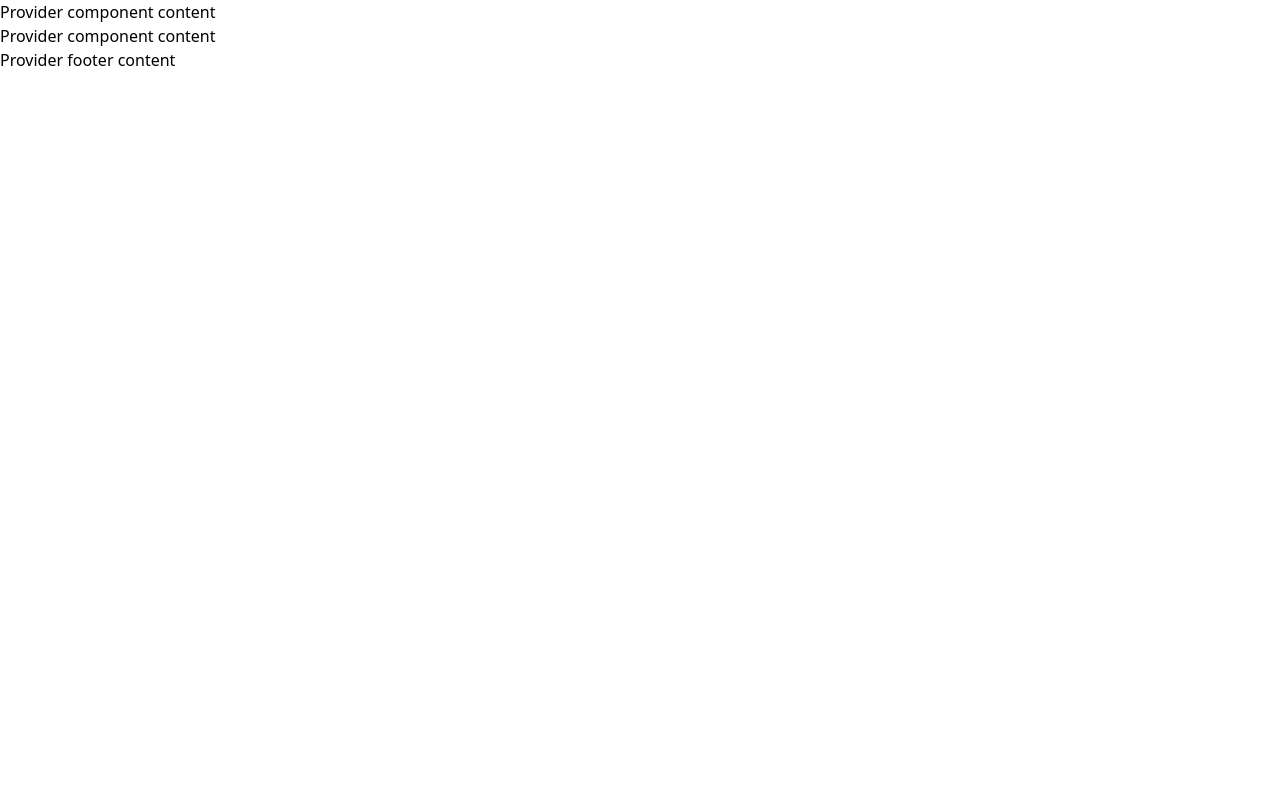
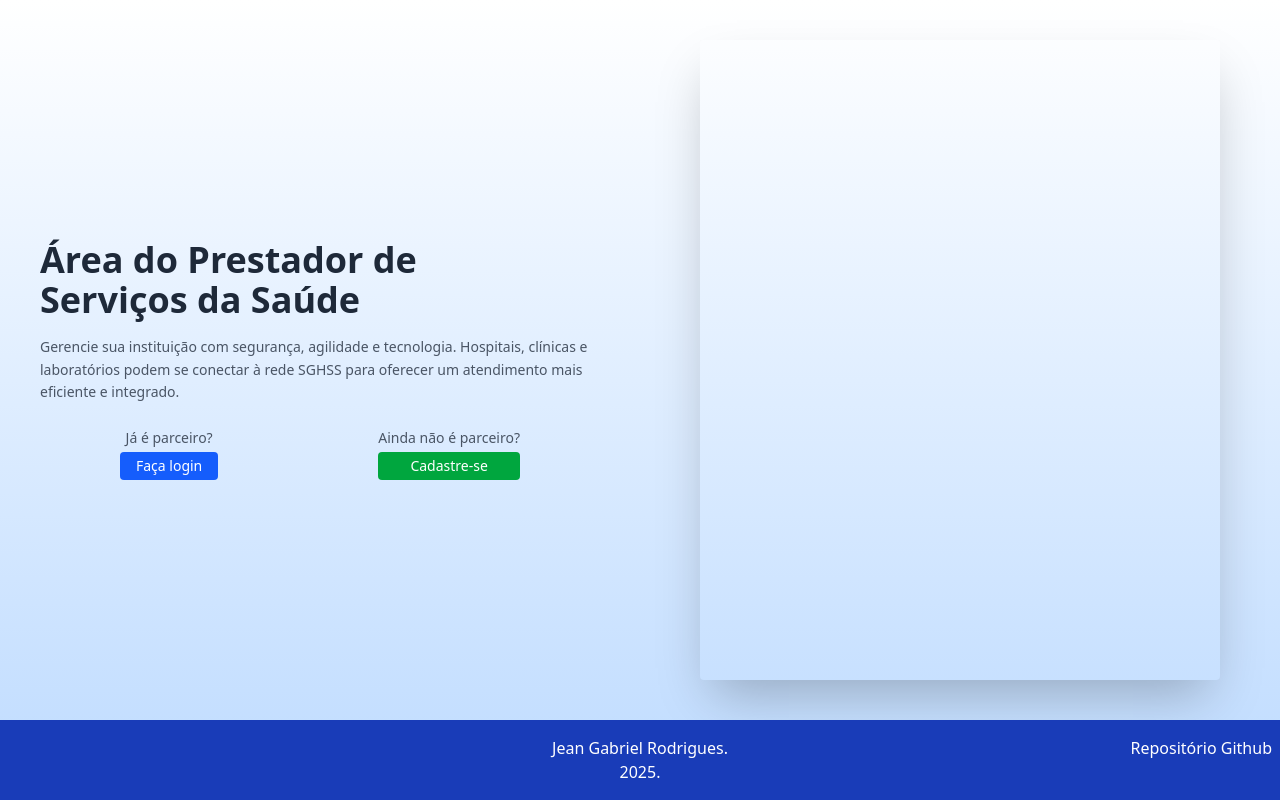
Before and after one commit to theJRodrigues/Uninter_Projeto_Final, a React (Vite) app: page /provider in a window 1280 px wide. Built offline with nearby package versions, Linux system fonts and the light colour scheme.

Commit message:
feat: implements the provider register form

```diff
--- a/src/pages/provider/Provider.tsx
+++ b/src/pages/provider/Provider.tsx
@@ -1,15 +1,52 @@
+import { useState } from "react";
+import Footer from "../../components/Footer";
+import ActionButton from "./components/ActionButton";
+import RegisterForm from "./components/RegisterForm";
+
 const Provider = () => {
+  const [formOption, setFormOption] = useState('');
+
+  const handleFormOptionChange = (option: string) => {
+    setFormOption(option);
+  };
+
   return (
     <>
-      <header>
-        Provider component content
-      </header>
-      <main>
-        Provider component content
-      </main>
-      <footer>
-        Provider footer content
-      </footer>
+      <div className="flex flex-col min-h-dvh bg-gradient-to-t from-blue-200 to-white">
+        <main className="grow flex items-center  max-w-[1900px] m-auto">
+          <section className="w-[50%] p-10">
+            <section>
+              <h1 className="text-4xl font-bold text-gray-800 mb-4 w-[70%]">
+                Área do Prestador de Serviços da Saúde
+              </h1>
+              <p className="text-gray-600 text-sm mb-6 leading-relaxed">
+                Gerencie sua instituição com segurança, agilidade e tecnologia.
+                Hospitais, clínicas e laboratórios podem se conectar à rede SGHSS para oferecer um atendimento mais eficiente e integrado.
+              </p>
+            </section>
+            <section className="flex justify-around text-center text-sm">
+              <ActionButton
+                action={() => handleFormOptionChange('login')}
+                title="Já é parceiro?"
+                text="Faça login"
+              />
+              <ActionButton
+                action={() =>handleFormOptionChange('register')}
+                title="Ainda não é parceiro?"
+                text="Cadastre-se"
+                className="bg-green-600 hover:bg-green-700"
+              />
+            </section>
+          </section>
+
+          <section className="w-[50%] ">
+            <div className="w-full max-w-130 shadow-2xl h-160 mx-auto rounded">
+              { formOption === 'register' ? <RegisterForm/> : null }
+            </div>
+          </section>
+        </main>
+        <Footer />
+      </div>
     </>
   );
 };
```
